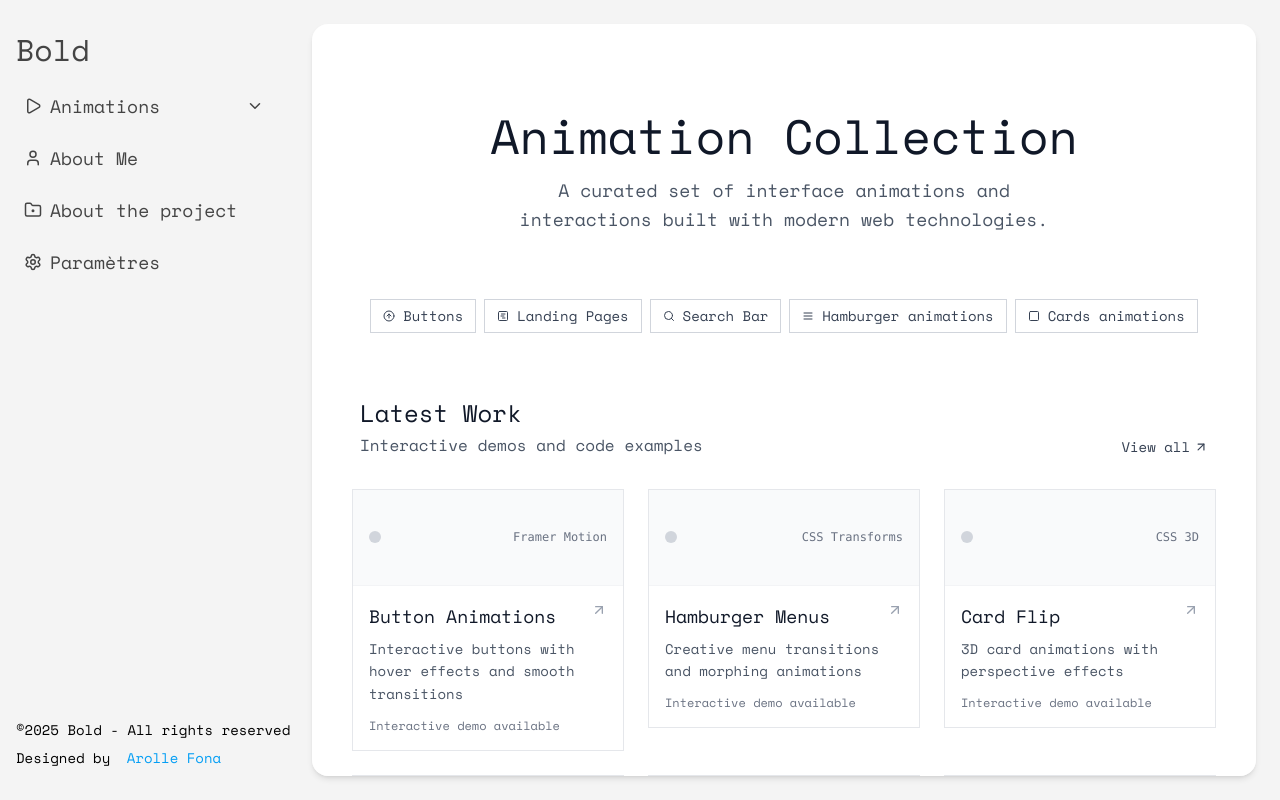
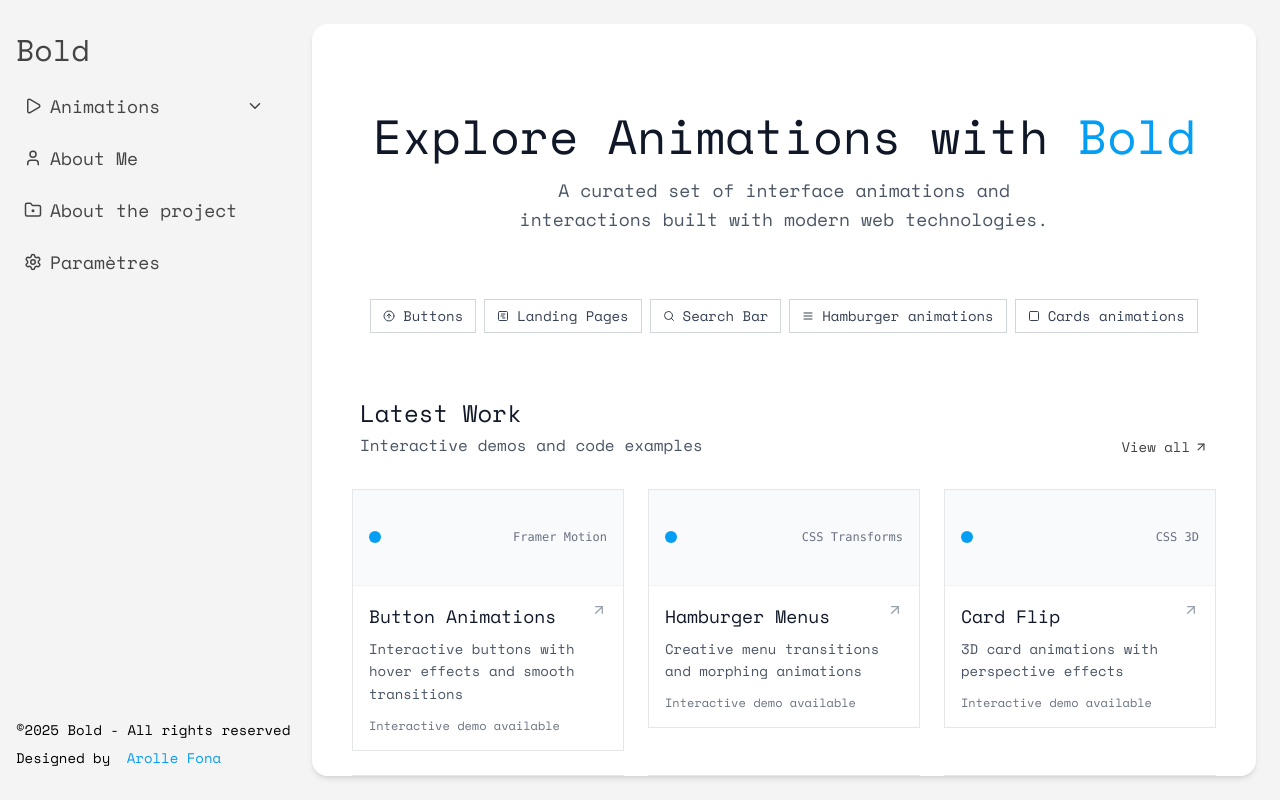
Before and after one commit to arolle11/animations-portfolio, a React (Vite) app: page / in a window 1280 px wide. Built offline with nearby package versions, Linux system fonts and the light colour scheme; a web font is replaced by a local one.

Commit message:
updates on home page

```diff
--- a/src/pages/Home.tsx
+++ b/src/pages/Home.tsx
@@ -1,3 +1,164 @@
+// import {
+//   ArrowUpRight,
+//   CircleArrowUp,
+//   Menu,
+//   Search,
+//   Square,
+//   SquareChartGantt,
+// } from "lucide-react";
+// import { Link } from "react-router-dom";
+
+// const Home = () => {
+//   const items = [
+//     { icon: <CircleArrowUp size={12} />, label: "Buttons" },
+//     { icon: <SquareChartGantt size={12} />, label: "Landing Pages" },
+//     { icon: <Search size={12} />, label: "Search Bar" },
+//     { icon: <Menu size={12} />, label: "Hamburger animations" },
+//     { icon: <Square size={12} />, label: "Cards animations" },
+//   ];
+
+//   const animations = [
+//     {
+//       name: "ButtonAnimation",
+//       title: "Button Animations",
+//       description:
+//         "Interactive buttons with hover effects and smooth transitions",
+//       tech: "Framer Motion",
+//     },
+//     {
+//       name: "HamburgerMenus",
+//       title: "Hamburger Menus",
+//       description: "Creative menu transitions and morphing animations",
+//       tech: "CSS Transforms",
+//     },
+//     {
+//       name: "CardFlip",
+//       title: "Card Flip",
+//       description: "3D card animations with perspective effects",
+//       tech: "CSS 3D",
+//     },
+//     {
+//       name: "SearchAnimation",
+//       title: "Search Animation",
+//       description: "Expanding search with dynamic filtering",
+//       tech: "React Hooks",
+//     },
+//     {
+//       name: "SwipeCard",
+//       title: "Swipe Card",
+//       description: "Stack-based card interactions",
+//       tech: "Gesture Handling",
+//     },
+//     {
+//       name: "PlayfulChips",
+//       title: "Selection Chips",
+//       description: "Interactive multi-select components",
+//       tech: "State Management",
+//     },
+//   ];
+
+//   return (
+//     <div className="flex flex-col w-full min-h-screen px-4">
+//       {/* Simple header */}
+//       <div className="text-center py-16">
+//         <h1 className="text-4xl md:text-5xl font-light text-gray-900 mb-4">
+//           Animation Collection
+//         </h1>
+//         <p className="text-lg text-gray-600 max-w-xl mx-auto leading-relaxed">
+//           A curated set of interface animations and interactions built with
+//           modern web technologies.
+//         </p>
+//       </div>
+
+//       {/* Category filters - simple and clean */}
+//       <div className="flex flex-wrap justify-center gap-2 mb-16">
+//         {items.map((item, index) => (
+//           <span
+//             key={index}
+//             className="flex items-center gap-2 border border-gray-300 px-3 py-1.5 text-sm text-gray-700 hover:border-gray-400 transition-colors cursor-pointer"
+//           >
+//             {item.icon} {item.label}
+//           </span>
+//         ))}
+//       </div>
+
+//       {/* Section intro */}
+//       <div className="flex justify-between items-end mb-8 px-2">
+//         <div>
+//           <h2 className="text-2xl font-medium text-gray-900 mb-1">
+//             Latest Work
+//           </h2>
+//           <p className="text-gray-600">Interactive demos and code examples</p>
+//         </div>
+//         <Link
+//           to="/animations"
+//           className="text-gray-700 hover:text-gray-900 text-sm flex items-center gap-1 group"
+//         >
+//           View all
+//           <ArrowUpRight
+//             size={14}
+//             className="group-hover:translate-x-0.5 group-hover:-translate-y-0.5 transition-transform"
+//           />
+//         </Link>
+//       </div>
+
+//       {/* Clean animations grid */}
+//       <div className="grid grid-cols-1 md:grid-cols-2 lg:grid-cols-3 gap-6 mb-20">
+//         {animations.map((animation) => (
+//           <Link
+//             key={animation.name}
+//             to={`/animation/${animation.name}`}
+//             className="group block"
+//           >
+//             <article className="border border-gray-200 bg-white hover:shadow-sm transition-all duration-200">
+//               {/* Simple header area */}
+//               <div className="h-24 bg-gray-50 border-b border-gray-100 flex items-center justify-between px-4">
+//                 <div className="w-3 h-3 rounded-full bg-gray-300"></div>
+//                 <span className="text-xs text-gray-500 font-mono">
+//                   {animation.tech}
+//                 </span>
+//               </div>
+
+//               {/* Content */}
+//               <div className="p-4">
+//                 <div className="flex items-start justify-between mb-2">
+//                   <h3 className="text-lg font-medium text-gray-900 group-hover:text-gray-700 transition-colors">
+//                     {animation.title}
+//                   </h3>
+//                   <ArrowUpRight
+//                     size={16}
+//                     className="text-gray-400 group-hover:text-gray-600 group-hover:translate-x-0.5 group-hover:-translate-y-0.5 transition-all flex-shrink-0 ml-2"
+//                   />
+//                 </div>
+
+//                 <p className="text-gray-600 text-sm leading-relaxed mb-3">
+//                   {animation.description}
+//                 </p>
+
+//                 <div className="text-xs text-gray-500">
+//                   Interactive demo available
+//                 </div>
+//               </div>
+//             </article>
+//           </Link>
+//         ))}
+//       </div>
+
+//       {/* Simple footer section */}
+//       <div className="text-center py-12 border-t border-gray-100">
+//         <p className="text-gray-600 mb-4">
+//           More animations and experiments coming soon
+//         </p>
+//         <button className="border border-gray-300 px-6 py-2 text-gray-700 hover:border-gray-400 hover:bg-gray-50 transition-colors">
+//           Get Updates
+//         </button>
+//       </div>
+//     </div>
+//   );
+// };
+
+// export default Home;
+
 import {
   ArrowUpRight,
   CircleArrowUp,
@@ -62,7 +223,7 @@
       {/* Simple header */}
       <div className="text-center py-16">
         <h1 className="text-4xl md:text-5xl font-light text-gray-900 mb-4">
-          Animation Collection
+          Explore Animations with <span className="text-primary">Bold</span>
         </h1>
         <p className="text-lg text-gray-600 max-w-xl mx-auto leading-relaxed">
           A curated set of interface animations and interactions built with
@@ -75,7 +236,7 @@
         {items.map((item, index) => (
           <span
             key={index}
-            className="flex items-center gap-2 border border-gray-300 px-3 py-1.5 text-sm text-gray-700 hover:border-gray-400 transition-colors cursor-pointer"
+            className="flex items-center gap-2 border border-gray-300 px-3 py-1.5 text-sm text-gray-700 hover:border-blue-400 hover:text-blue-600 transition-colors cursor-pointer"
           >
             {item.icon} {item.label}
           </span>
@@ -92,7 +253,7 @@
         </div>
         <Link
           to="/animations"
-          className="text-gray-700 hover:text-gray-900 text-sm flex items-center gap-1 group"
+          className="text-secondary hover:text-primary text-sm flex items-center gap-1 group font-medium"
         >
           View all
           <ArrowUpRight
@@ -113,7 +274,7 @@
             <article className="border border-gray-200 bg-white hover:shadow-sm transition-all duration-200">
               {/* Simple header area */}
               <div className="h-24 bg-gray-50 border-b border-gray-100 flex items-center justify-between px-4">
-                <div className="w-3 h-3 rounded-full bg-gray-300"></div>
+                <div className="w-3 h-3 rounded-full bg-primary"></div>
                 <span className="text-xs text-gray-500 font-mono">
                   {animation.tech}
                 </span>
@@ -122,7 +283,7 @@
               {/* Content */}
               <div className="p-4">
                 <div className="flex items-start justify-between mb-2">
-                  <h3 className="text-lg font-medium text-gray-900 group-hover:text-gray-700 transition-colors">
+                  <h3 className="text-lg font-medium text-gray-900 group-hover:text-primary transition-colors">
                     {animation.title}
                   </h3>
                   <ArrowUpRight
@@ -149,7 +310,7 @@
         <p className="text-gray-600 mb-4">
           More animations and experiments coming soon
         </p>
-        <button className="border border-gray-300 px-6 py-2 text-gray-700 hover:border-gray-400 hover:bg-gray-50 transition-colors">
+        <button className="border border-blue-500 px-6 py-2 text-blue-600 hover:bg-blue-50 hover:border-blue-600 transition-colors">
           Get Updates
         </button>
       </div>
```
